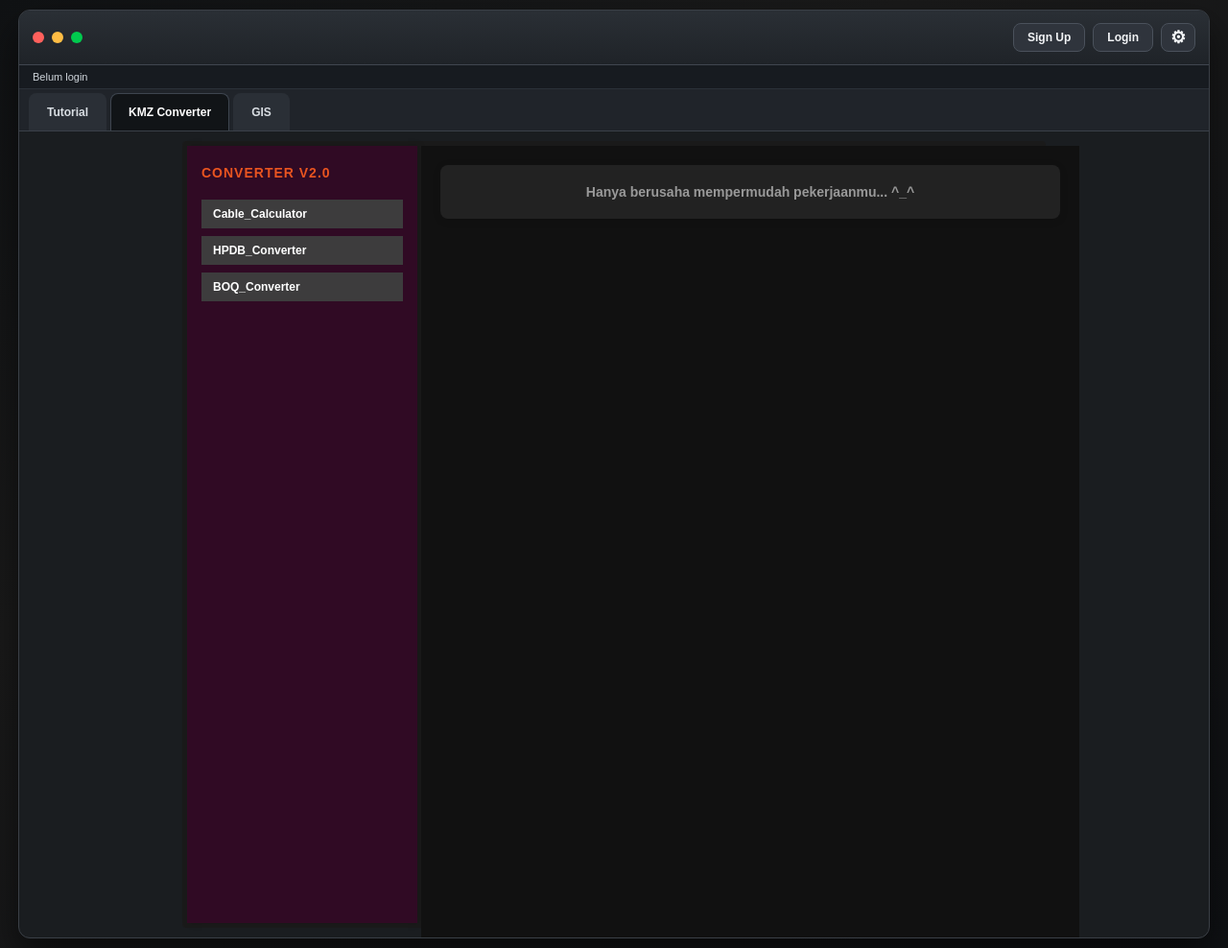
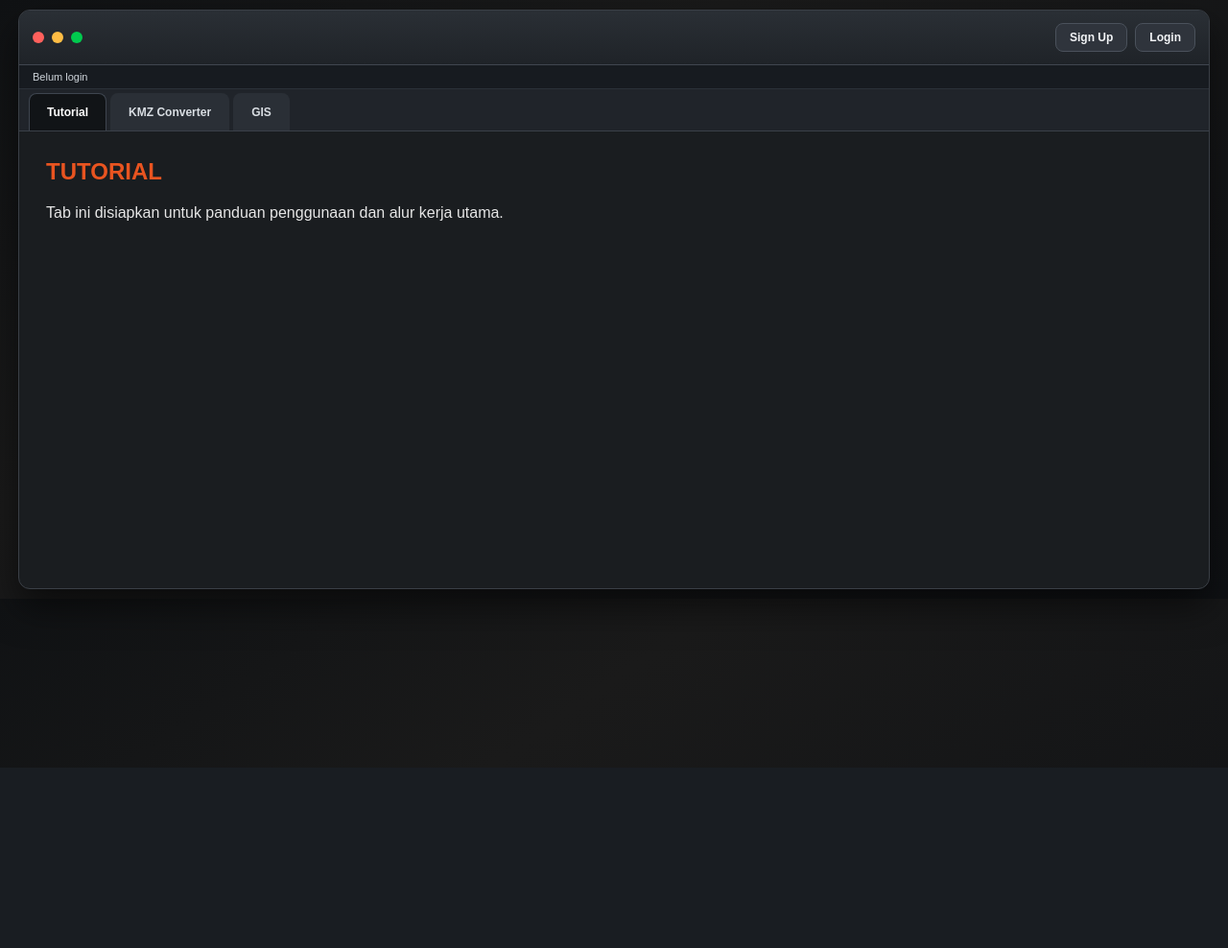
Before and after one commit to rhsonoga/toolsbermanfaat, a Flask app: page / in a window 1280 px wide. Shown: the whole page at 96% size. After the commit the page ends 797 px from the top, so only its background shows below. Run offline with Flask 3, Linux system fonts and the light colour scheme.

Commit message:
Update homepage default to Tutorial and simplify top actions

```diff
--- a/webapp/static/js/tabs/tab_orchestrator.js
+++ b/webapp/static/js/tabs/tab_orchestrator.js
@@ -3,7 +3,7 @@
         const activeMenu = document.body?.dataset?.activeMenu || 'home';
 
         if (window.BrowserTabsModule && typeof window.BrowserTabsModule.initBrowserTabs === 'function') {
-            window.BrowserTabsModule.initBrowserTabs('kmz');
+            window.BrowserTabsModule.initBrowserTabs('history');
         }
 
         if (window.KmzConverterTabModule && typeof window.KmzConverterTabModule.initKmzConverterTab === 'function') {
--- a/webapp/templates/main.html
+++ b/webapp/templates/main.html
@@ -9,7 +9,6 @@
         window.supabaseReady = {{ 'true' if supabase_ready else 'false' }};
     </script>
     <script src="/static/js/auth/signup_login.js" defer></script>
-    <script src="/static/js/auth/logout.js" defer></script>
     <script src="/static/js/auth/verification.js" defer></script>
     <script src="/static/js/auth.js" defer></script>
     <script src="/static/js/tabs/browser_tabs.js" defer></script>
@@ -29,18 +28,14 @@
             <div class="top-actions">
                 <button type="button" class="top-btn" id="openSignupBtn">Sign Up</button>
                 <button type="button" class="top-btn" id="openLoginBtn">Login</button>
-                <button type="button" class="top-btn" id="logoutBtn" style="display: none;">Logout</button>
-                <button type="button" class="top-btn top-btn-gear" id="openSettingBtn" aria-label="Setting" title="Setting">
-                    <span class="gear-icon" aria-hidden="true">&#9881;</span>
-                </button>
             </div>
         </div>
 
         <div class="auth-strip" id="authStrip">{% if auth_user and auth_user.get('email') %}Login sebagai {{ auth_user.get('email') }}{% else %}Belum login{% endif %}</div>
 
         <div class="browser-tabs">
-            <button type="button" class="browser-tab" data-browser-tab="history">Tutorial</button>
-            <button type="button" class="browser-tab active" data-browser-tab="kmz">KMZ Converter</button>
+            <button type="button" class="browser-tab active" data-browser-tab="history">Tutorial</button>
+            <button type="button" class="browser-tab" data-browser-tab="kmz">KMZ Converter</button>
             <button type="button" class="browser-tab" data-browser-tab="tools">GIS</button>
         </div>
 
--- a/webapp/templates/tabs/tutorial_tab.html
+++ b/webapp/templates/tabs/tutorial_tab.html
@@ -1,6 +1,6 @@
-<div class="browser-page" data-browser-page="history">
+<div class="browser-page active" data-browser-page="history">
     <div class="placeholder-page">
-        <h2>HISTORY</h2>
-        <p>Tab ini disiapkan untuk histori proses converter.</p>
+        <h2>TUTORIAL</h2>
+        <p>Tab ini disiapkan untuk panduan penggunaan dan alur kerja utama.</p>
     </div>
 </div>
```
